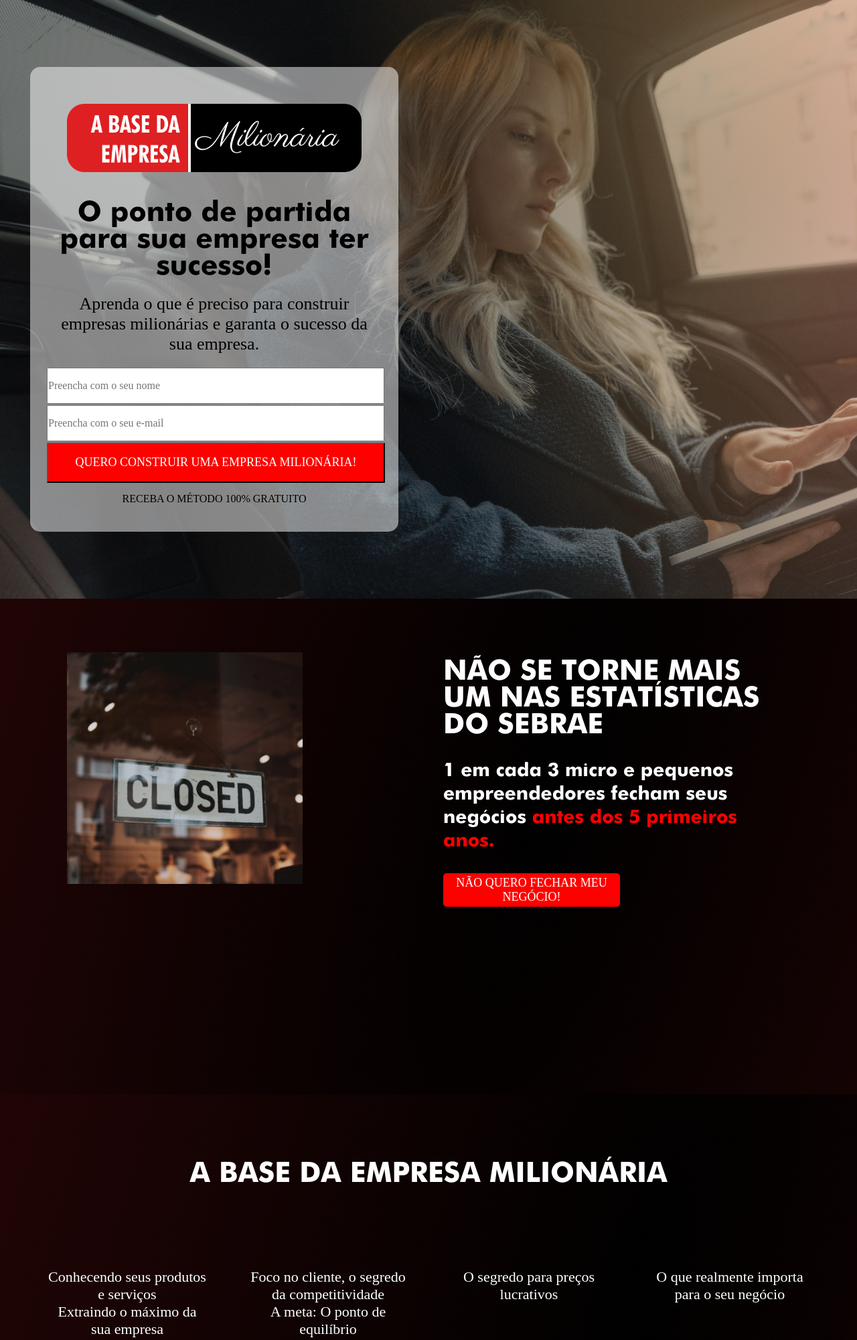
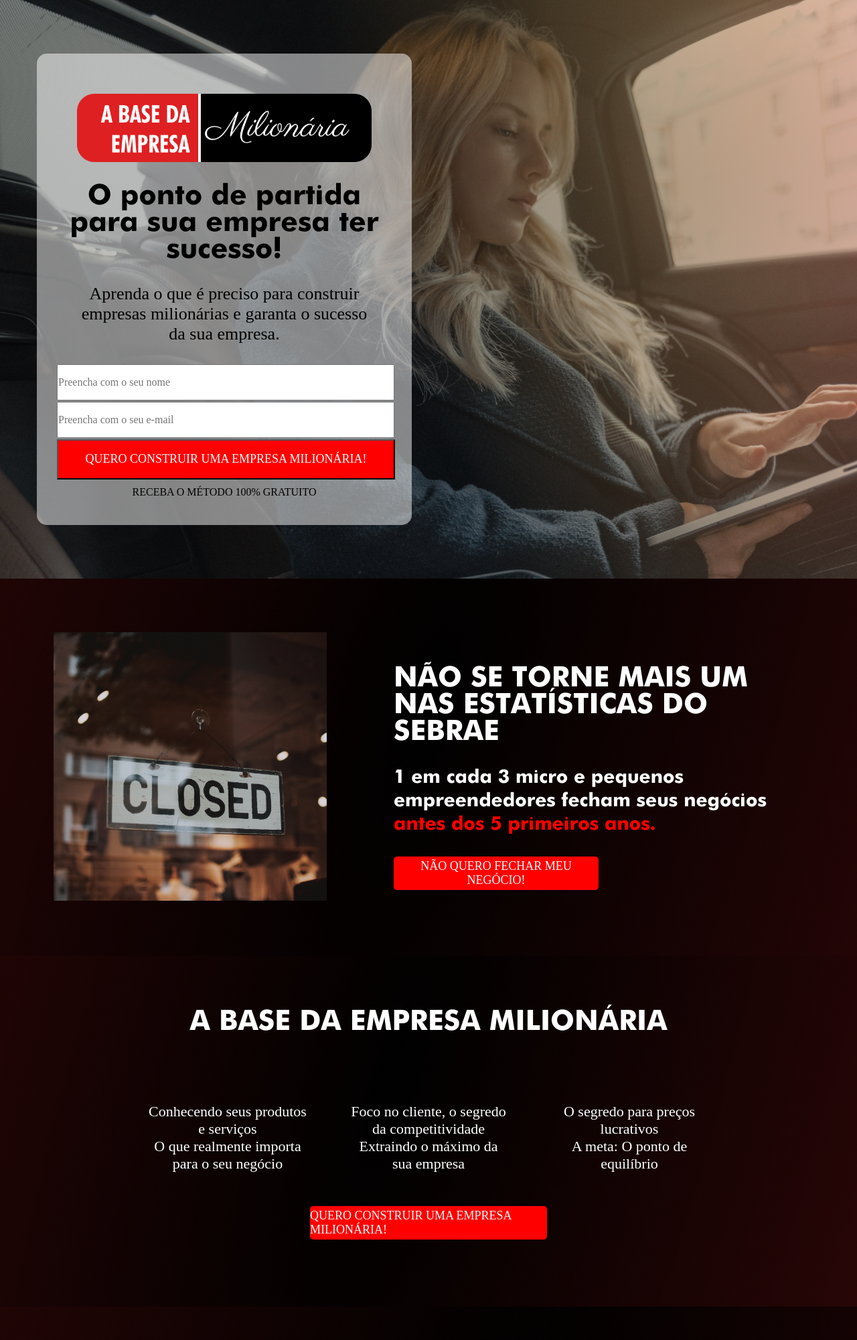
Before and after one commit to JoaoDenari/website-metaseed, a PHP site: page / in a window 1280 px wide. Shown: the top 2001 px of the page at 67% size. Run offline with PHP 8.4, Linux system fonts and the light colour scheme; some web fonts are replaced.

Commit message:
padding-margin-updated

```diff
--- a/index.html
+++ b/index.html
@@ -11,35 +11,35 @@
 </head>
 <link rel="shortcut icon" href="images/logo-metaseed.ico" type="image/x-icon">
 <body>
-    <section class="main-sec">
+    <section class="main-sec p-03">
         <div class="main-div col-flex w-50 text-center">
-            <div class="form-div">
-                <div class="logo-div">
+            <div class="form-div p-03 m-auto mt-05 mb-05">
+                <div class="logo-div p-03">
                     <img src="images/logo-empresa-milionaria.png" alt="" class="img-fluid">
                 </div>
-                <h1 class="">O ponto de partida para sua empresa ter sucesso!</h1>
-                <h2>Aprenda o que é preciso para construir empresas milionárias e garanta o sucesso da sua empresa.</h2>
+                <h1>O ponto de partida para sua empresa ter sucesso!</h1>
+                <h2 class="m-03">Aprenda o que é preciso para construir empresas milionárias e garanta o sucesso da sua empresa.</h2>
                 <input type = "text" class="form-text block m-auto w-100" placeholder="Preencha com o seu nome">
                 <input type = "text" class="form-text block m-auto w-100" placeholder="Preencha com o seu e-mail">
                 <input type = "submit" class="form-button block m-auto w-100 h-10" value="QUERO CONSTRUIR UMA EMPRESA MILIONÁRIA!">
-                <p>RECEBA O MÉTODO 100% GRATUITO</p>
+                <p class="m-01">RECEBA O MÉTODO 100% GRATUITO</p>
             </div>
         </div>
     </section>
-    <section class="statistic-sec row-flex">
-        <div class="w-40 text-center">
+    <section class="statistic-sec p-03 row-flex">
+        <div class="w-40 text-center p-05">
             <img src="images/img.closed.png" alt="" class="img-fluid">
         </div>
-        <div class="w-60">
-            <h1>NÃO SE TORNE MAIS UM NAS ESTATÍSTICAS DO SEBRAE</h1>
-            <p>1 em cada 3 micro e pequenos empreendedores fecham seus negócios <span> antes dos 5 primeiros anos.</span></p>
-            <div class="d-false-button text-center">
+        <div class="w-60 p-05">
+            <h1 class="mt-05">NÃO SE TORNE MAIS UM NAS ESTATÍSTICAS DO SEBRAE</h1>
+            <p class="mt-03">1 em cada 3 micro e pequenos empreendedores fecham seus negócios <span> antes dos 5 primeiros anos.</span></p>
+            <div class="d-false-button text-center mt-03">
                 NÃO QUERO FECHAR MEU NEGÓCIO!
             </div>
         </div>
     </section>
-    <section class="pillars-sec">
-        <div class="w-100 text-center">
+    <section class="pillars-sec p-05">
+        <div class="w-100 text-center mt-03">
             <h1>A BASE DA EMPRESA MILIONÁRIA</h1>
         </div>
         <div class="text-center container-grid">
@@ -62,19 +62,19 @@
                 <p>A meta: O ponto de equilíbrio</p>
             </div>
         </div>
-        <div class="false-button-div w-60 m-auto">
+        <div class="false-button-div w-60 m-auto mt-05 mb-05">
             <div class="d-false-button">
                 QUERO CONSTRUIR UMA EMPRESA MILIONÁRIA!
             </div>
         </div>
     </section>
-    <footer class="w-100 text-center row-flex">
+    <footer class="w-100 text-center row-flex pt-05">
         <div class="w-30">
             <img src="images/logo-metaseed.png" alt="" class="img-fluid">
         </div>
-        <div class="w-40">
+        <div class="w-40 p-05 mt-05 ml-05">
             <h1>METASEED COMPANY</h1>
-            <p>Acreditamos que o empreendedorismo tem o poder de mudar a sociadade. Por isso somos uma empresa focada em levar conhecimento para micro e pequenos empresários para que possam evoluir o nível de suas empresas e mudarem a sociedade.</p>
+            <p class="mt-05">Acreditamos que o empreendedorismo tem o poder de mudar a sociadade. Por isso somos uma empresa focada em levar conhecimento para micro e pequenos empresários para que possam evoluir o nível de suas empresas e mudarem a sociedade.</p>
         </div>
         <div class="w-30">
             <img src="images/man-photo.png" alt="" class="img-fluid">
--- a/style/style.css
+++ b/style/style.css
@@ -65,49 +65,101 @@ main{
 .img-fluid {max-width: 100%; height: auto;}
 .img-responsive {display: block; max-width: 100%;height: auto;}
 
+.p-01{padding: 1.0rem;}
+.p-02{padding: 2.0rem;}
+.p-03{padding: 3.0rem;}
+.p-04{padding: 4.0rem;}
+.p-05{padding: 5.0rem;}
+
+.pt-01{padding-top: 1.0rem;}
+.pt-02{padding-top: 2.0rem;}
+.pt-03{padding-top: 3.0rem;}
+.pt-04{padding-top: 4.0rem;}
+.pt-05{padding-top: 5.0rem;}
+
+.pr-01{padding-right: 1.0rem;}
+.pr-02{padding-right: 2.0rem;}
+.pr-03{padding-right: 3.0rem;}
+.pr-04{padding-right: 4.0rem;}
+.pr-05{padding-right: 5.0rem;}
+
+.pb-01{padding-bottom: 1.0rem;}
+.pb-02{padding-bottom: 2.0rem;}
+.pb-03{padding-bottom: 3.0rem;}
+.pb-04{padding-bottom: 4.0rem;}
+.pb-05{padding-bottom: 5.0rem;}
+
+.pl-01{padding-left: 1.0rem;}
+.pl-02{padding-left: 2.0rem;}
+.pl-03{padding-left: 3.0rem;}
+.pl-04{padding-left: 4.0rem;}
+.pl-05{padding-left: 5.0rem;}
+
+.m-01{margin: 1.0rem;}
+.m-02{margin: 2.0rem;}
+.m-03{margin: 3.0rem;}
+.m-04{margin: 4.0rem;}
+.m-05{margin: 5.0rem;}
+
+.mt-01{margin-top: 1.0rem;}
+.mt-02{margin-top: 2.0rem;}
+.mt-03{margin-top: 3.0rem;}
+.mt-04{margin-top: 4.0rem;}
+.mt-05{margin-top: 5.0rem;}
+
+.mr-01{margin-right: 1.0rem;}
+.mr-02{margin-right: 2.0rem;}
+.mr-03{margin-right: 3.0rem;}
+.mr-04{margin-right: 4.0rem;}
+.mr-05{margin-right: 5.0rem;}
+
+.mb-01{margin-bottom: 1.0rem;}
+.mb-02{margin-bottom: 2.0rem;}
+.mb-03{margin-bottom: 3.0rem;}
+.mb-04{margin-bottom: 4.0rem;}
+.mb-05{margin-bottom: 5.0rem;}
+
+.ml-01{margin-left: 1.0rem;}
+.ml-02{margin-left: 2.0rem;}
+.ml-03{margin-left: 3.0rem;}
+.ml-04{margin-left: 4.0rem;}
+.ml-05{margin-left: 5.0rem;}
+
 /*-----------------------------------------section01---------------------------------------------*/
 
-.main-sec{
+section.main-sec{
     background-image:url(../images/background-02.png);
     background-color: white;
     background-repeat: no-repeat;
     background-size: cover;
 }
 
-.form-div{
+div.form-div{
+    background-color: rgba(255, 255, 255, 0.5);
     max-width: 500px;
-    margin: 100px auto;
-    padding: 25px;
-    background-color: rgba(255, 255, 255, 0.5);
     border-radius: 15px;
-}
-
-.logo-div{
-    padding: 30px;
 }
 
 h1{
     font-size: 4.2rem;
     line-height: 4.0rem;
-    margin: 10px;
     align-items: center;
     font-family: 'Futura-Bold';
 }
 
-.main-sec h2{
+section.main-sec h2{
     font-size: 2.6rem;
-    margin: 20px;
     font-family: 'monteserrat';
 }
 
-.form-text{
+input.form-text{
     margin: 2px auto 2px auto;
     height: 50px;
     font-size: 1.6rem;
     font-family: 'monteserrat';
 }
 
-.form-button{
+input.form-button{
     margin: 2px auto 2px auto;
     height: 60px;
     width: 101%;
@@ -118,58 +170,43 @@ h1{
     cursor: pointer;
 }
 
-.main-sec p{
-    margin: 15px;
+section.main-sec p{
     font-size: 1.6rem;
 }
 
 /*-----------------------------------------section02---------------------------------------------*/
 
-.statistic-sec{
+section.statistic-sec{
     background-image:url(../images/background-03.png);
     background-color: white;
     background-repeat: no-repeat;
     background-size: cover;
 }
 
-.statistic-sec .w-40{
-    padding: 80px 100px;
+section.statistic-sec .w-60{
+    color: white;
 }
 
-.statistic-sec .w-60{
-    padding: 80px 100px;
+div.d-false-button{
+    background-color: red;
     color: white;
-    align-self: center;
+    height: 50px;
+    width: 50%;
+    border-radius: 5px;
+    font-size: 1.8rem;
+    display : flex;
+    align-items : center;
+    justify-content : center;
 }
 
-.d-false-button{
-    background-color: red;
-    color: white;
-    display: flex;
-    align-items: center;
-    justify-content: center;
-    justify-content: center;
-    height: 50px;
-    width: 50%;
-    margin: 10px;
-    margin-bottom: 200px;
-    border-radius: 5px;
-    font-size: 1.8rem;
-}
-
-.statistic-sec .w-60 h1{
-    margin-bottom: 30px;
-}
-
-.statistic-sec .w-60 p{
+section.statistic-sec .w-60 p{
     font-size: 2.8rem;
-    margin: 10px;
     margin-bottom: 30px;
     font-family: 'Futura-Bold';
     line-height: 35px;
 }
 
-.statistic-sec .w-60 span{
+section.statistic-sec .w-60 span{
     color: red;
 }
 /*-----------------------------------------section03---------------------------------------------*/
@@ -179,20 +216,17 @@ h1{
     background-color: white;
     background-repeat: no-repeat;
     background-size: cover;
-    padding: 100px 30px;
-
 }
 
 .pillars-sec h1{
     color: white;
-    margin: 0px;
 }
 
 .container-grid{
     display: grid;
     grid-template-columns: repeat(auto-fit, 30rem);
     justify-content: center;
-    margin: 120px 0px 0px 0px;
+    margin-top: 10.0rem;
 }
 
 .container-grid div{
@@ -210,8 +244,6 @@ h1{
     flex-direction: row;
     flex-wrap: wrap;
     justify-content: center;
-    padding: 0px 100px;
-    margin-top: 120px;
 }
 
 /*-----------------------------------------footer---------------------------------------------*/
@@ -221,19 +253,16 @@ footer{
     background-color: white;
     background-repeat: no-repeat;
     background-size: cover;
-    padding: 60px 0px 0px 0px;
     color: white;
 }
 
 footer h1{
     text-align: justify;
-    margin: 80px 0px 80px 100px;
 }
 
 footer p{
     font-size: 2.2rem;
     text-align: justify;
-    margin: 0px 0px 0px 100px;
     line-height: 40px;
     width: 75%;
 }
```
